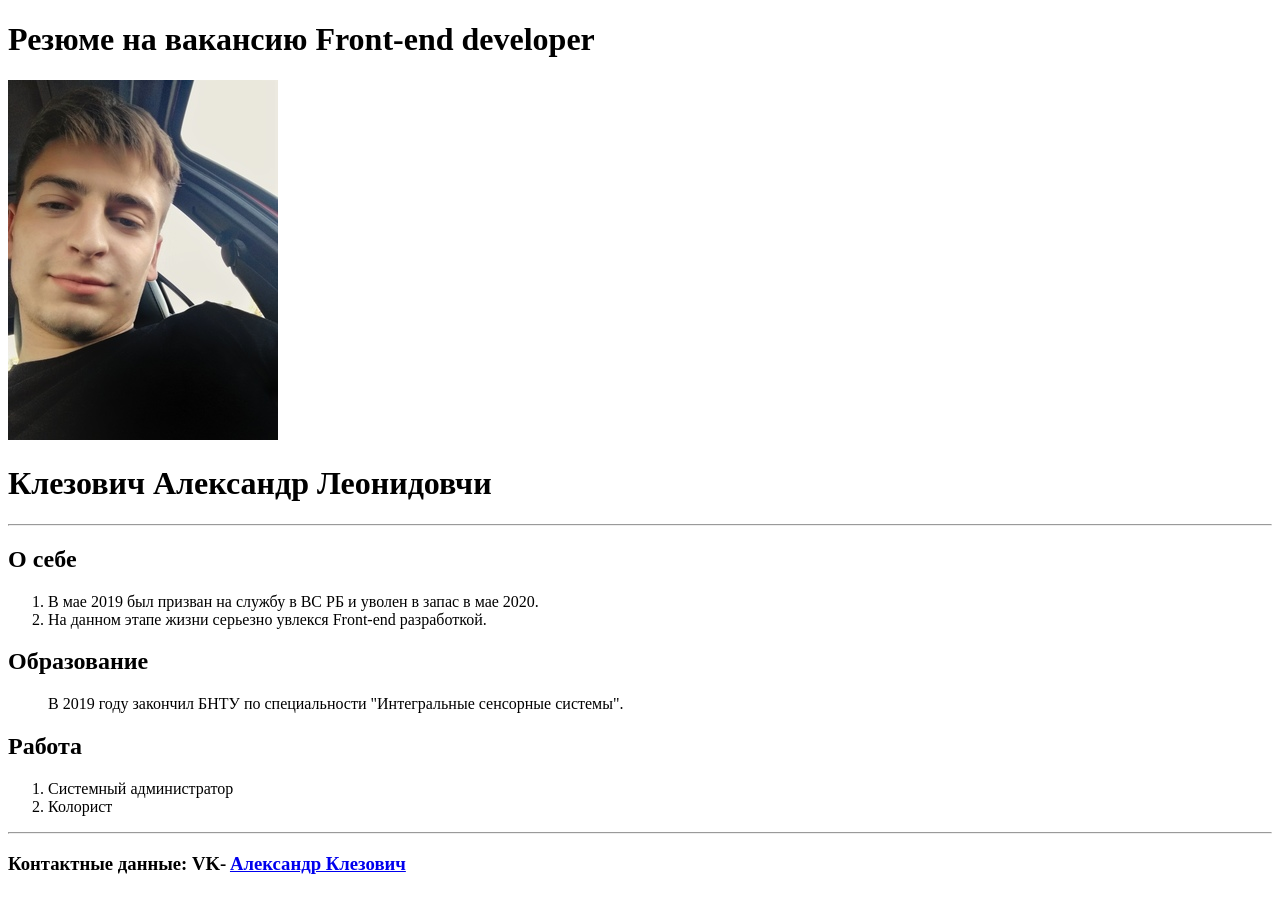
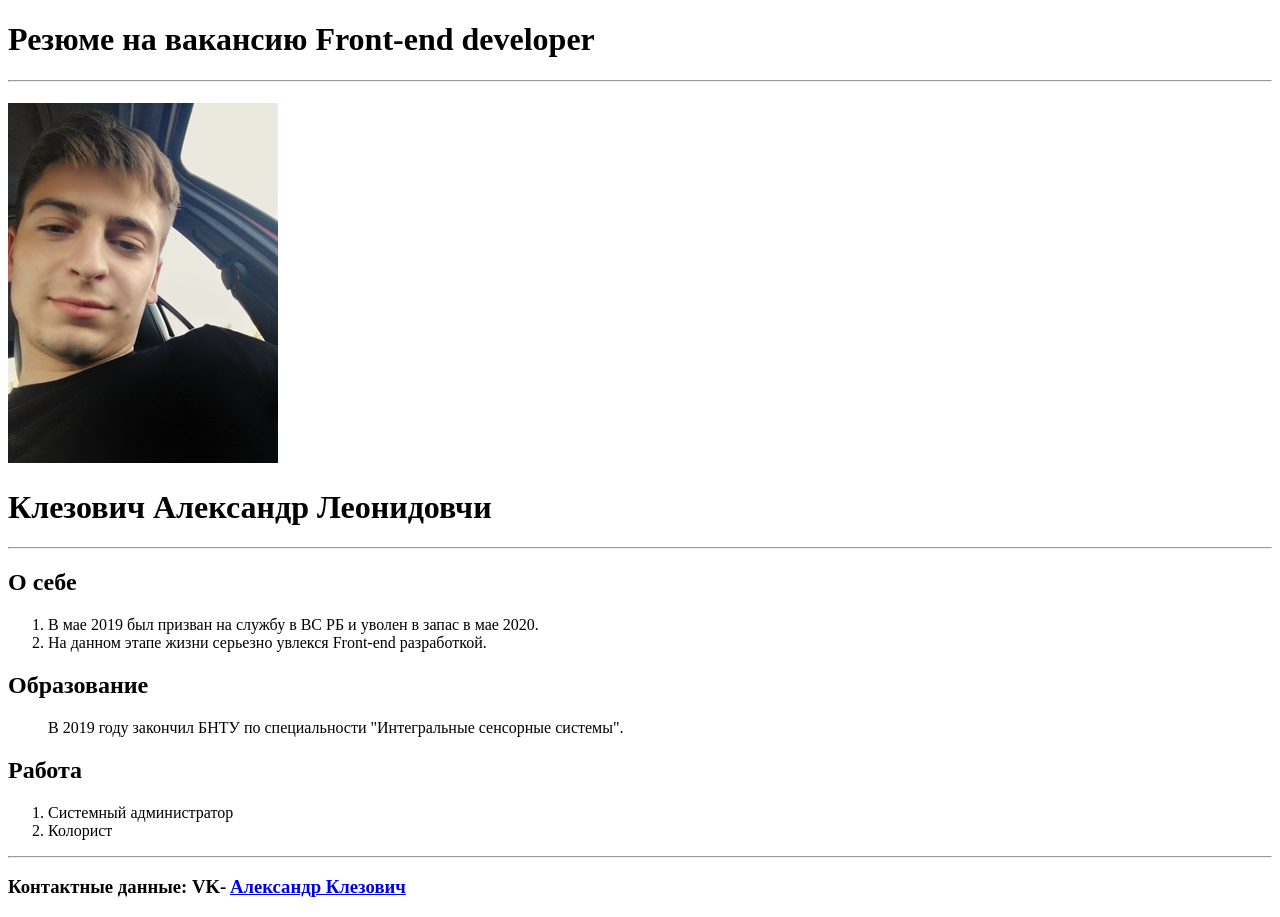
Before and after one commit to KliazovichAlex/Leson-1, a plain HTML site: page lesson1/index.html in a window 1280 px wide. Before the commit the page ends 894 px from the top, so only its background shows below. Drawn offline with Linux system fonts and the light colour scheme.

Commit message:
Add files via upload

```diff
--- a/lesson1/index.html
+++ b/lesson1/index.html
@@ -7,31 +7,37 @@
 </head>
 <body>
     <header>
-        <H1><strong>Резюме на вакансию Front-end developer</strong></H1>
+        <h1><strong>Резюме на вакансию Front-end developer</strong><h1>
+            <hr>
     </header>
     <main>
         <img src="foto.jpg" alt="Личное фото">
         <h1>Клезович Александр Леонидовчи</h1>
         <hr>
+        <section>
             <h2>О себе</h2>
             <ol>
                 <li>В мае 2019 был призван на службу в ВС РБ и уволен в запас в мае 2020.</li>
                 <li>На данном этапе жизни серьезно увлекся Front-end разработкой.</li>
             </ol>
-
-
+        </section>
+        <section>
             <h2>Образование</h2>
             <ol>
-    <p>В 2019 году закончил БНТУ по специальности "Интегральные сенсорные системы".</p></ol>
+                <p>В 2019 году закончил БНТУ по специальности "Интегральные сенсорные системы".</p>
+            </ol>
+        </section>
+        <section>
             <h2>Работа</h2>
             <ol>
                 <li>Системный администратор</li>
                 <li>Колорист</li>
             </ol>
         <hr>
+        </section>
     </main>
-    <footer><h3>Контактные данные: VK- <a href="https://vk.com/id84662026">Aлександр Клезович</a></h3>
-
+    <footer>
+        <h3>Контактные данные: VK- <a href="https://vk.com/id84662026">Aлександр Клезович</a></h3>
     </footer>
 </body>
 </html>
```
Lines whose indentation alone changed are shown as unchanged.
